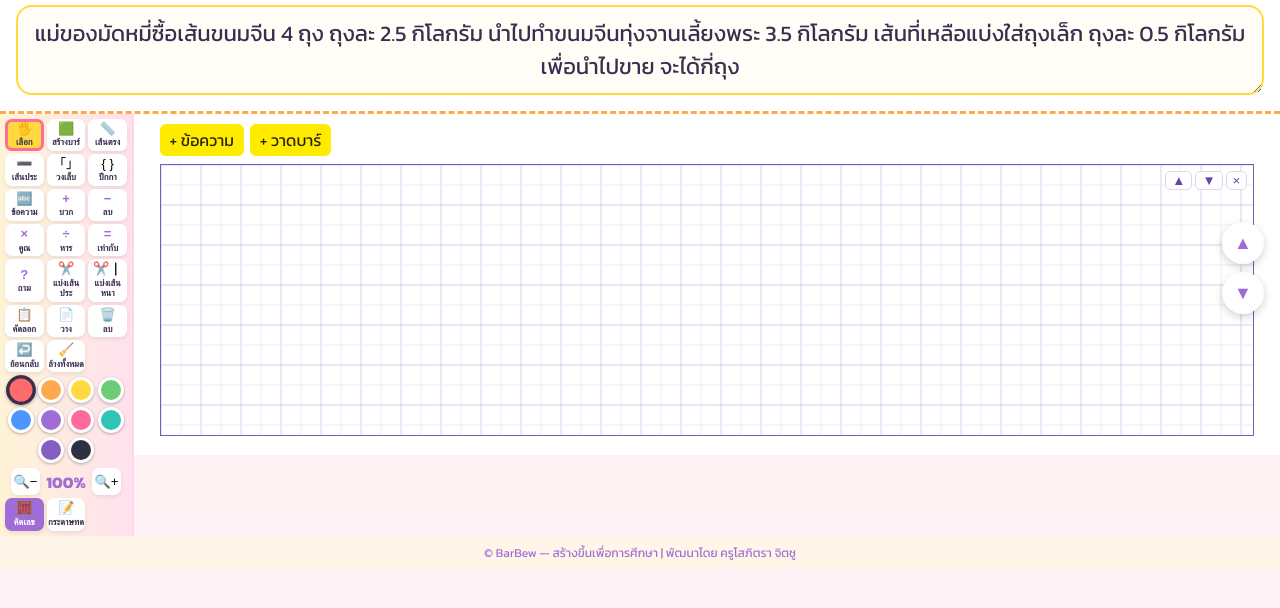
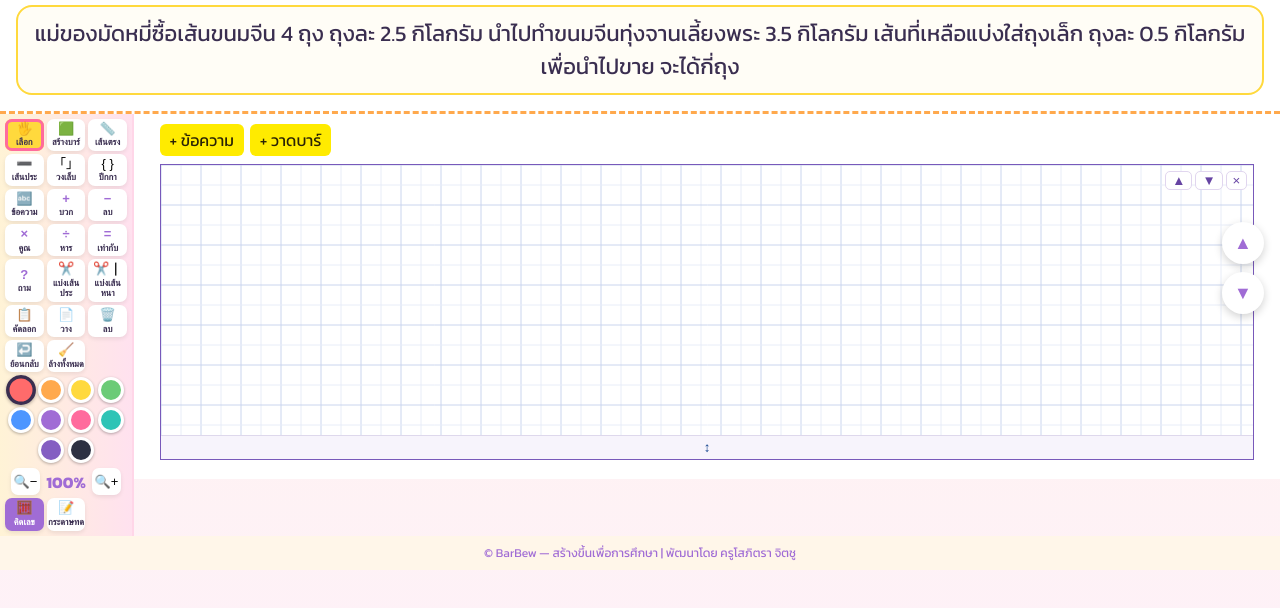
Before and after one commit to tungjanschool3-collab/barbew, a website built with Vite: page index.html in a window 1280 px wide. Shown: the part 132-740 px from the top of the page. Built offline with nearby package versions, Linux system fonts and the light colour scheme.

Commit message:
Add touch and keyboard resizing for worksheet blocks

```diff
--- a/src/editor.js
+++ b/src/editor.js
@@ -264,13 +264,18 @@ export class BarModelEditor {
     // only 60vh, leaving the page's pink background exposed below short
     // drawings instead of continuing the usable paper area.
     const floor = this.printMode ? 0 : this.minimumHeight;
-    const margin = this.printMode ? 40 : 200;
+    const margin = 40;
     const contentBottomPx = this._contentBottomWorld() * this.scale + margin;
     return Math.max(floor, contentBottomPx);
   }
 
   // Toggled around printing so the canvas shrinks to fit just its content
   // instead of padding out to the screen's viewport height.
+  setMinimumHeight(height) {
+    this.minimumHeight = height;
+    this._scheduleDraw();
+  }
+
   setPrintMode(on) {
     this.printMode = on;
     this._resize();
--- a/src/page-builder.js
+++ b/src/page-builder.js
@@ -1,4 +1,39 @@
 import { BarModelEditor } from "./editor.js";
+
+function addResizeHandle(block, content, resize, drawing = false) {
+  const handle = document.createElement("button");
+  handle.type = "button";
+  handle.className = "block-resize-handle";
+  handle.textContent = "↕";
+  handle.title = "ลากขึ้นหรือลงเพื่อปรับความสูง";
+  handle.setAttribute("aria-label", "ปรับความสูงของกล่องด้วยลูกศรขึ้นหรือลง");
+  let drag;
+
+  const setHeight = (height) => {
+    block.height = Math.round(Math.max(drawing ? 64 : 44, Math.min(1600, height)));
+    resize();
+  };
+  handle.addEventListener("pointerdown", (event) => {
+    if (event.button !== 0 || drag) return;
+    event.preventDefault();
+    handle.focus({ preventScroll: true });
+    handle.setPointerCapture(event.pointerId);
+    drag = { id: event.pointerId, y: event.clientY, height: content.getBoundingClientRect().height };
+  });
+  handle.addEventListener("pointermove", (event) => {
+    if (drag?.id === event.pointerId) setHeight(drag.height + event.clientY - drag.y);
+  });
+  handle.addEventListener("lostpointercapture", (event) => {
+    if (drag?.id === event.pointerId) drag = null;
+  });
+  handle.addEventListener("keydown", (event) => {
+    const delta = { ArrowUp: -20, ArrowDown: 20 }[event.key];
+    if (!delta) return;
+    event.preventDefault();
+    setHeight(content.getBoundingClientRect().height + delta);
+  });
+  block.node.append(handle);
+}
 
 export function createPageBuilder(root, onActivate) {
   const blocks = [];
@@ -18,12 +53,12 @@ export function createPageBuilder(root, onActivate) {
     onActivate();
   }
 
-  function add(type, value, focus = false) {
+  function add(type, value, focus = false, savedHeight) {
     const node = document.createElement("section");
     node.className = "page-block";
     const controls = document.createElement("div");
     controls.className = "block-controls";
-    const block = { node, type };
+    const block = { node, type, height: Number.isFinite(savedHeight) ? Math.max(44, Math.min(1600, savedHeight)) : undefined };
     for (const [label, icon, change] of [["เลื่อนบล็อกขึ้น", "▲", -1], ["เลื่อนบล็อกลง", "▼", 1], ["ลบบล็อก", "×", 0]]) {
       const button = document.createElement("button");
       button.type = "button";
@@ -68,12 +103,13 @@ export function createPageBuilder(root, onActivate) {
       const syncText = () => {
         printText.textContent = input.value;
         input.style.height = "auto";
-        input.style.height = input.scrollHeight + 2 + "px";
+        input.style.height = Math.max(block.height || 0, input.scrollHeight + 2) + "px";
       };
       input.addEventListener("input", syncText);
       node.append(input, printText);
       syncText();
       block.input = input;
+      addResizeHandle(block, input, syncText);
       if (focus) input.focus();
     } else {
       const wrap = document.createElement("div");
@@ -89,12 +125,13 @@ export function createPageBuilder(root, onActivate) {
         else canvas.focus({ preventScroll: true });
       });
       canvas.addEventListener("focus", () => activate(block));
-      block.editor = new BarModelEditor(canvas, wrap, 270);
+      block.editor = new BarModelEditor(canvas, wrap, block.height ?? 270);
       block.editor.loadObjects(value);
       block.editor.setTool(tool);
       block.editor.setPendingSymbol(symbol);
       block.editor.setColor(color);
       block.editor.onZoomChange = onActivate;
+      addResizeHandle(block, canvas, () => block.editor.setMinimumHeight(block.height), true);
       if (focus) canvas.focus();
     }
     return block;
@@ -103,14 +140,14 @@ export function createPageBuilder(root, onActivate) {
   return {
     addText: () => add("text", "", true),
     addDrawing: () => add("drawing", [], true),
-    snapshot: () => ({ blocks: blocks.map(({ type, input, editor }) => ({ type, value: input ? input.value : editor.getObjects() })) }),
+    snapshot: () => ({ blocks: blocks.map(({ type, input, editor, height }) => ({ type, height, value: input ? input.value : editor.getObjects() })) }),
     restore(saved) {
       for (const block of blocks) block.editor?.destroy();
       blocks.length = 0;
       active = null;
       root.replaceChildren();
       if (Array.isArray(saved?.blocks)) {
-        for (const block of saved.blocks) add(block.type, block.value);
+        for (const block of saved.blocks) add(block.type, block.value, false, block.height);
       }
       if (!blocks.some((block) => block.editor)) add("drawing", Array.isArray(saved) ? saved : []);
       activate(blocks.find((block) => block.editor));
--- a/src/style.css
+++ b/src/style.css
@@ -162,7 +162,7 @@ body.compact-header .problem-panel {
 .problem-text {
   width: 100%;
   min-height: 70px;
-  resize: vertical;
+  resize: none;
   border: 2px solid var(--yellow);
   border-radius: var(--radius);
   padding: 10px 14px;
@@ -834,3 +834,24 @@ body.compact-header .problem-panel {
   .block-print-text { display: block; white-space: pre-wrap; overflow-wrap: anywhere; }
   .page-block .drawing-canvas { width: 100% !important; height: auto !important; }
 }
+
+.block-resize-handle {
+  display: block;
+  width: 100%;
+  min-height: 24px;
+  border: 0;
+  border-top: 1px solid #ded8ec;
+  background: #f7f4fc;
+  color: #17468f;
+  cursor: ns-resize;
+  touch-action: none;
+  user-select: none;
+}
+
+@media (pointer: coarse) {
+  .block-resize-handle { min-height: 36px; }
+}
+
+@media print {
+  .block-resize-handle { display: none; }
+}
```
